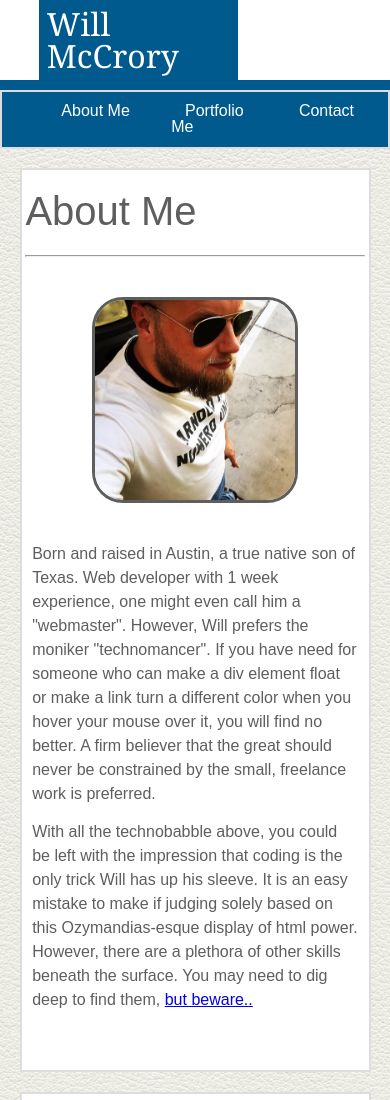
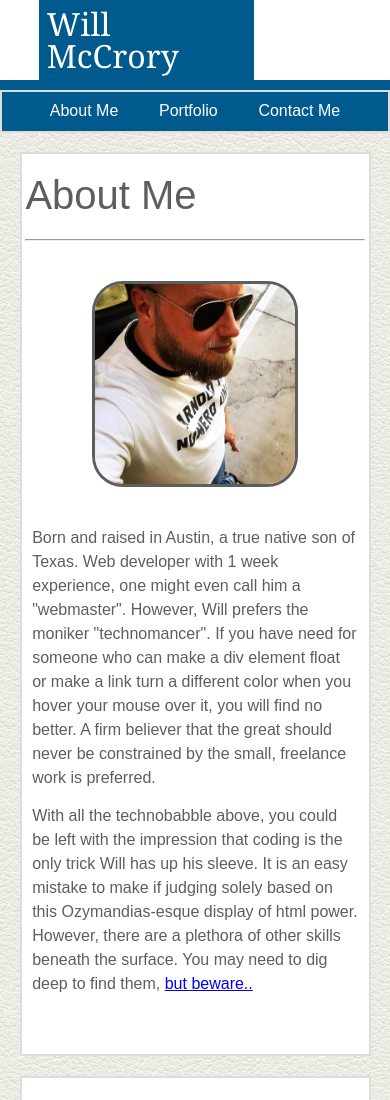
Before and after one commit to Wmccrory/responsivePortfolio, a plain HTML site: page index.html in a window 390 px wide. Shown: the top 1100 px of the page. Drawn offline with Linux system fonts and the light colour scheme.

Commit message:
Tweaking mobile-portrait css

```diff
--- a/assets/css/style.css
+++ b/assets/css/style.css
@@ -305,12 +305,12 @@ input[type=submit] {
 @media only screen and (max-width:450px) {
 	h1 {
 		font-size: 2em;
-		margin-right: 39%;
+		margin-right: 35%;
 	}
 
 	.mobileLink {
 		font-size:1em;
-		margin: 0 7%;
+		margin: 0 5%;
 	}
 
 	.gallery div {
```
